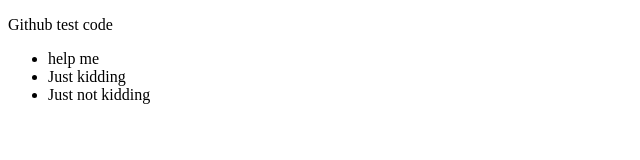
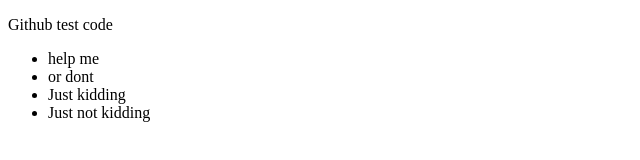
Before and after one commit to Eddy-Rex/Test-Github, a plain HTML site: page index.html in a window 1280 px wide. Shown: the whole page, without its empty margins (0-640 px from the left). Drawn offline with Linux system fonts and the light colour scheme.

Commit message:
add or dont

```diff
--- a/index.html
+++ b/index.html
@@ -10,6 +10,7 @@
     <p> Github test code</p>
     <ul>
         <li>help me</li>
+        <li>or dont</li>
         <li>Just kidding</li>
         <li>Just not kidding</li>
     </ul>
```
